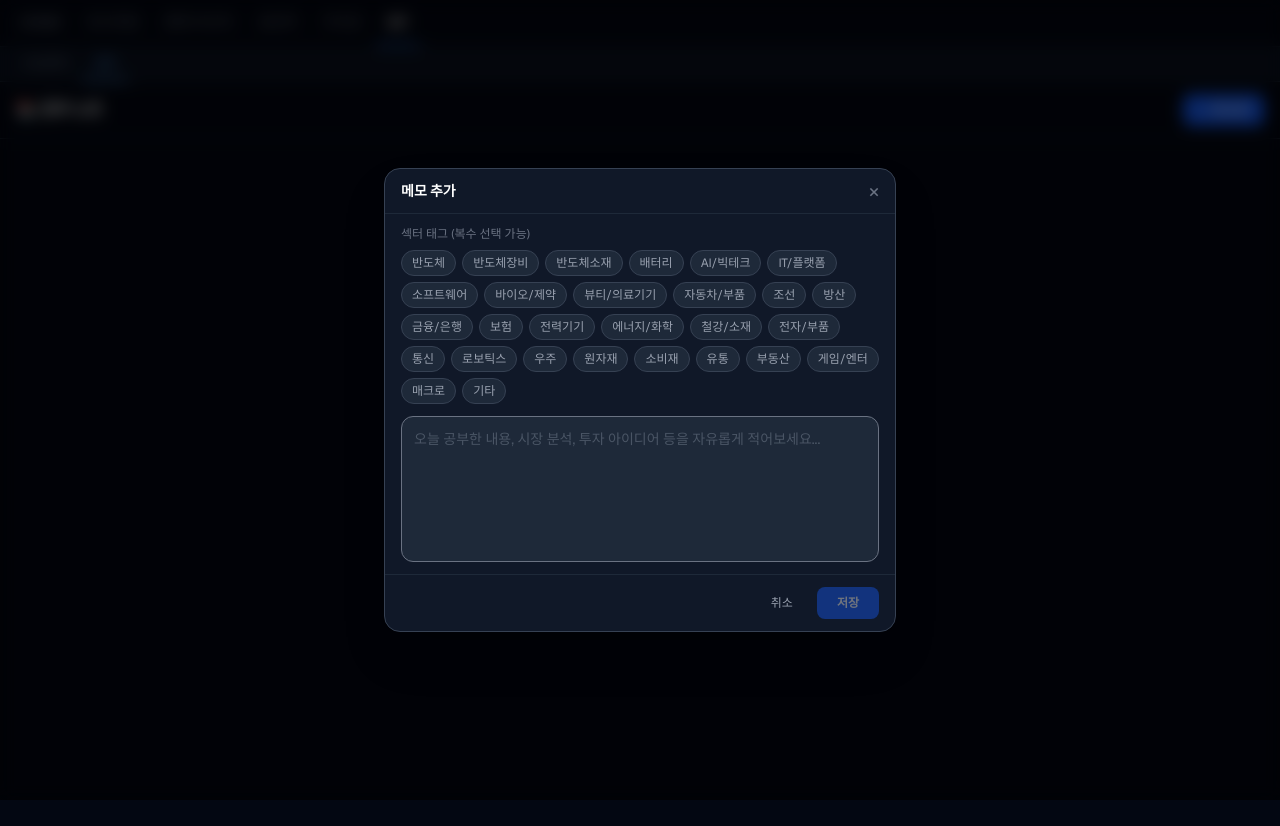
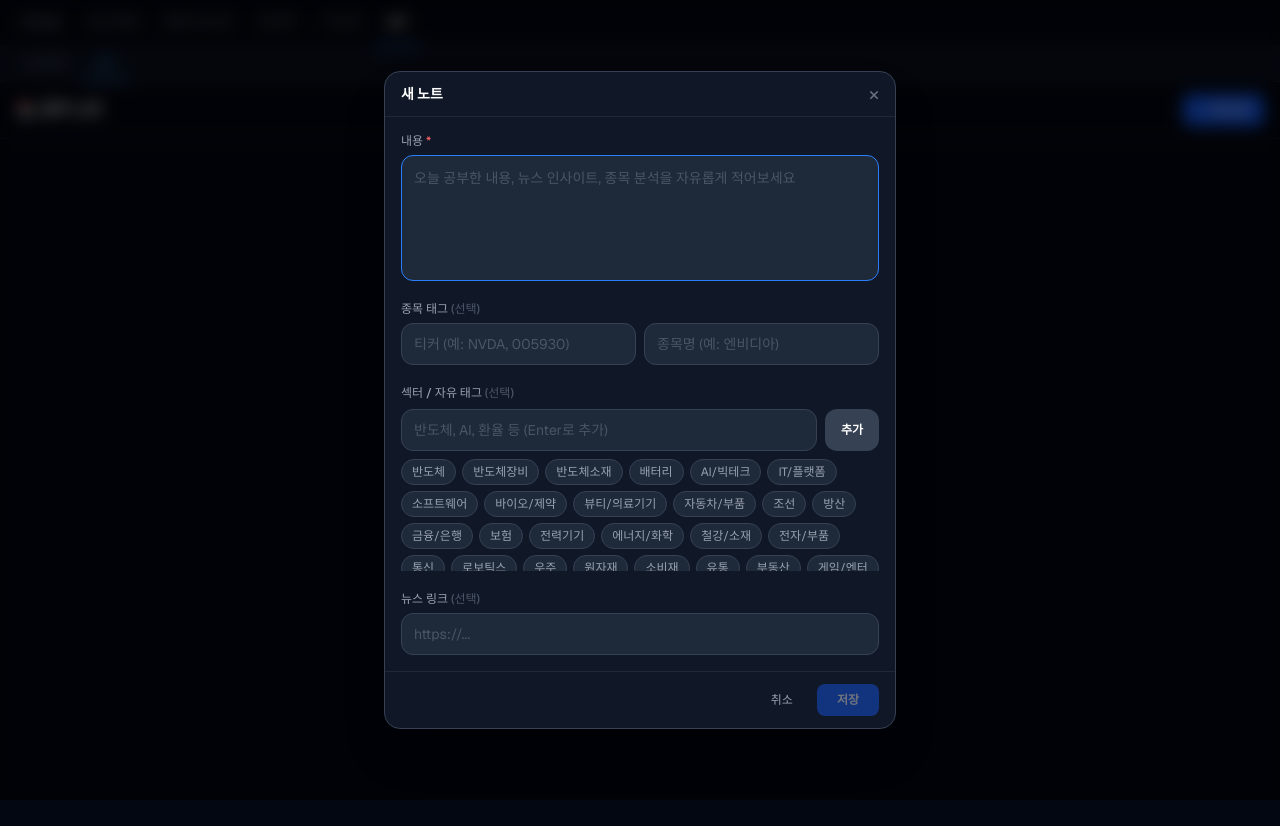
Before and after one commit to yeeun0225/stock-dashboard, a Next.js app: page /study in a window 1280 px wide. Both pictures are taken after a click on the button "첫 번째 노트 작성하기". Shown: the top 826 px of the page. Built offline with nearby package versions, Linux system fonts and the light colour scheme.

Commit message:
feat: 공부 노트 에디터 리디자인 + 종목/링크 필드 + 종목 검색 기능

```diff
--- a/app/study/page.tsx
+++ b/app/study/page.tsx
@@ -7,29 +7,40 @@ import NoteCard from '@/components/NoteCard'
 
 export default function StudyPage() {
   const [notes, setNotes] = useState<Note[]>([])
-  const [activeSector, setActiveSector] = useState<string | null>(null)
   const [showEditor, setShowEditor] = useState(false)
 
+  // 필터 상태
+  const [search,       setSearch]       = useState('')   // 종목 검색
+  const [activeSector, setActiveSector] = useState<string | null>(null)
+  const [activeTab,    setActiveTab]    = useState<'sector' | 'date'>('date')
+
   const refresh = useCallback(() => setNotes(loadNotes()), [])
-
   useEffect(() => { refresh() }, [refresh])
 
-  // Sectors that actually have notes
-  const usedSectors = SECTORS.filter((s) => notes.some((n) => n.sectors.includes(s)))
+  // 섹터 필터 목록
+  const usedSectors = SECTORS.filter(s => notes.some(n => n.sectors.includes(s)))
 
-  // Filtered notes
-  const filtered = activeSector
-    ? notes.filter((n) => n.sectors.includes(activeSector))
-    : notes
+  // 종목 검색 + 섹터 필터 적용
+  const filtered = notes.filter(n => {
+    const q = search.trim().toLowerCase()
+    const matchSearch = !q || (
+      n.ticker?.toLowerCase().includes(q) ||
+      n.stockName?.toLowerCase().includes(q) ||
+      n.content.toLowerCase().includes(q)
+    )
+    const matchSector = !activeSector || n.sectors.includes(activeSector)
+    return matchSearch && matchSector
+  })
 
-  // Group by sector (for the top section)
+  // 섹터별 그룹
   const bySector: Record<string, Note[]> = {}
-  for (const s of (activeSector ? [activeSector] : usedSectors)) {
-    const sNotes = notes.filter((n) => n.sectors.includes(s))
+  const displaySectors = activeSector ? [activeSector] : usedSectors
+  for (const s of displaySectors) {
+    const sNotes = filtered.filter(n => n.sectors.includes(s))
     if (sNotes.length) bySector[s] = sNotes
   }
 
-  // Group by date (for the bottom section)
+  // 날짜별 그룹
   const byDate: Record<string, Note[]> = {}
   for (const n of filtered) {
     const d = formatNoteDate(n.createdAt)
@@ -38,8 +49,9 @@ export default function StudyPage() {
   }
 
   return (
-    <div className="min-h-screen bg-gray-950 text-gray-100 pb-8">
-      {/* Header */}
+    <div className="min-h-screen bg-gray-950 text-gray-100 pb-24">
+
+      {/* 헤더 */}
       <header className="sticky top-0 z-10 bg-gray-950 border-b border-gray-800 px-4 py-3 flex items-center justify-between">
         <h1 className="text-base font-bold text-white">📚 공부 노트</h1>
         <button
@@ -51,7 +63,7 @@ export default function StudyPage() {
         </button>
       </header>
 
-      <main className="px-3 py-4 max-w-3xl mx-auto flex flex-col gap-8">
+      <main className="px-3 py-4 max-w-3xl mx-auto flex flex-col gap-4">
 
         {notes.length === 0 ? (
           <div className="flex flex-col items-center justify-center h-64 gap-4">
@@ -59,16 +71,30 @@ export default function StudyPage() {
             <button
               onClick={() => setShowEditor(true)}
               className="text-sm text-blue-400 hover:text-blue-300 underline"
-            >
-              첫 번째 노트 작성하기
-            </button>
+            >첫 번째 노트 작성하기</button>
           </div>
         ) : (
           <>
-            {/* Sector filter chips */}
-            <div className="flex flex-col gap-3">
-              <h2 className="text-xs font-semibold text-gray-400 uppercase tracking-wider">섹터별 보기</h2>
-              <div className="flex flex-wrap gap-2">
+            {/* 종목 검색 */}
+            <div className="relative">
+              <span className="absolute left-3 top-1/2 -translate-y-1/2 text-gray-500 text-sm">🔍</span>
+              <input
+                value={search}
+                onChange={e => setSearch(e.target.value)}
+                placeholder="종목명 또는 티커로 검색 (예: NVDA, 삼성전자)"
+                className="w-full bg-gray-900 border border-gray-700 rounded-xl pl-9 pr-4 py-2.5 text-sm text-white placeholder-gray-600 focus:outline-none focus:border-blue-500 transition-colors"
+              />
+              {search && (
+                <button
+                  onClick={() => setSearch('')}
+                  className="absolute right-3 top-1/2 -translate-y-1/2 text-gray-500 hover:text-white text-lg leading-none"
+                >×</button>
+              )}
+            </div>
+
+            {/* 섹터 필터 */}
+            {usedSectors.length > 0 && (
+              <div className="flex flex-wrap gap-1.5">
                 <button
                   onClick={() => setActiveSector(null)}
                   className={`text-xs px-3 py-1.5 rounded-full border transition-all ${
@@ -76,12 +102,8 @@ export default function StudyPage() {
                       ? 'bg-white/10 border-gray-400 text-white'
                       : 'bg-gray-800 border-gray-700 text-gray-400 hover:border-gray-500'
                   }`}
-                >
-                  전체 ({notes.length})
-                </button>
-                {usedSectors.map((s) => {
-                  const count = notes.filter((n) => n.sectors.includes(s)).length
-                  return (
+                >전체 ({notes.length})</button>
+                {usedSectors.map(s => (
                   <button
                     key={s}
                     onClick={() => setActiveSector(s === activeSector ? null : s)}
@@ -90,14 +112,50 @@ export default function StudyPage() {
                         ? 'bg-blue-500/20 border-blue-500 text-blue-300'
                         : 'bg-gray-800 border-gray-700 text-gray-400 hover:border-gray-500'
                     }`}
-                    >
-                      {s} ({count})
-                    </button>
-                  )
-                })}
+                  >{s} ({notes.filter(n => n.sectors.includes(s)).length})</button>
+                ))}
               </div>
+            )}
 
-              {/* Sector grouped cards */}
+            {/* 검색 결과 없음 */}
+            {filtered.length === 0 && (
+              <p className="text-center text-gray-500 text-sm py-10">검색 결과가 없어요</p>
+            )}
+
+            {/* 탭 전환 */}
+            {filtered.length > 0 && (
+              <div className="flex gap-1 bg-gray-900 p-1 rounded-xl">
+                {(['date', 'sector'] as const).map(tab => (
+                  <button
+                    key={tab}
+                    onClick={() => setActiveTab(tab)}
+                    className={`flex-1 py-1.5 text-xs font-medium rounded-lg transition-colors ${
+                      activeTab === tab
+                        ? 'bg-gray-700 text-white'
+                        : 'text-gray-500 hover:text-gray-300'
+                    }`}
+                  >{tab === 'date' ? '날짜별' : '섹터별'}</button>
+                ))}
+              </div>
+            )}
+
+            {/* 날짜별 */}
+            {activeTab === 'date' && filtered.length > 0 && (
+              <div className="flex flex-col gap-4">
+                {Object.entries(byDate).map(([date, dateNotes]) => (
+                  <div key={date} className="flex flex-col gap-2">
+                    <p className="text-xs font-semibold text-gray-500">{date}</p>
+                    {dateNotes.map(n => (
+                      <NoteCard key={n.id} note={n} onChange={refresh} />
+                    ))}
+                  </div>
+                ))}
+              </div>
+            )}
+
+            {/* 섹터별 */}
+            {activeTab === 'sector' && filtered.length > 0 && (
+              <div className="flex flex-col gap-4">
                 {Object.entries(bySector).map(([sector, sNotes]) => (
                   <div key={sector} className="flex flex-col gap-2">
                     <h3 className="text-xs font-semibold text-gray-500 flex items-center gap-2">
@@ -105,31 +163,28 @@ export default function StudyPage() {
                       <span className="text-gray-600">{sNotes.length}개</span>
                     </h3>
                     <div className="grid grid-cols-1 md:grid-cols-2 gap-2">
-                    {sNotes.map((n) => (
+                      {sNotes.map(n => (
                         <NoteCard key={n.id} note={n} onChange={refresh} />
                       ))}
                     </div>
                   </div>
                 ))}
+                {/* 태그 없는 노트 */}
+                {(() => {
+                  const untagged = filtered.filter(n => n.sectors.length === 0)
+                  return untagged.length > 0 ? (
+                    <div className="flex flex-col gap-2">
+                      <h3 className="text-xs font-semibold text-gray-500 flex items-center gap-2">
+                        <span className="bg-gray-800 border border-gray-700 rounded px-2 py-0.5">태그 없음</span>
+                      </h3>
+                      <div className="grid grid-cols-1 md:grid-cols-2 gap-2">
+                        {untagged.map(n => <NoteCard key={n.id} note={n} onChange={refresh} />)}
                       </div>
-
-            {/* Divider */}
-            <div className="border-t border-gray-800" />
-
-            {/* Date feed */}
-            <div className="flex flex-col gap-4">
-              <h2 className="text-xs font-semibold text-gray-400 uppercase tracking-wider">
-                날짜별 보기 {activeSector && <span className="text-blue-400 normal-case">— {activeSector}</span>}
-              </h2>
-              {Object.entries(byDate).map(([date, dateNotes]) => (
-                <div key={date} className="flex flex-col gap-2">
-                  <p className="text-xs font-semibold text-gray-600">{date}</p>
-                  {dateNotes.map((n) => (
-                    <NoteCard key={n.id} note={n} onChange={refresh} />
-                  ))}
                     </div>
-              ))}
+                  ) : null
+                })()}
               </div>
+            )}
           </>
         )}
       </main>
--- a/components/NoteEditor.tsx
+++ b/components/NoteEditor.tsx
@@ -4,16 +4,19 @@ import { useState, useEffect } from 'react'
 import { SECTORS, type Note, saveNote, genId } from '@/lib/notes'
 
 interface Props {
-  initial?: Partial<Note>   // pre-fill ticker/stockName/sectors
+  initial?: Partial<Note>
   onSave: (note: Note) => void
   onClose: () => void
 }
 
 export default function NoteEditor({ initial, onSave, onClose }: Props) {
-  const [content, setContent] = useState(initial?.content ?? '')
-  const [sectors, setSectors] = useState<string[]>(initial?.sectors ?? [])
+  const [content,   setContent]   = useState(initial?.content ?? '')
+  const [ticker,    setTicker]    = useState(initial?.ticker ?? '')
+  const [stockName, setStockName] = useState(initial?.stockName ?? '')
+  const [sectors,   setSectors]   = useState<string[]>(initial?.sectors ?? [])
+  const [newsLink,  setNewsLink]  = useState(initial?.newsLink ?? '')
+  const [sectorInput, setSectorInput] = useState('')
 
-  // Close on Escape
   useEffect(() => {
     const handler = (e: KeyboardEvent) => { if (e.key === 'Escape') onClose() }
     document.addEventListener('keydown', handler)
@@ -21,18 +24,25 @@ export default function NoteEditor({ initial, onSave, onClose }: Props) {
   }, [onClose])
 
   const toggleSector = (s: string) =>
-    setSectors((prev) => prev.includes(s) ? prev.filter((x) => x !== s) : [...prev, s])
+    setSectors(prev => prev.includes(s) ? prev.filter(x => x !== s) : [...prev, s])
+
+  const addCustomSector = () => {
+    const val = sectorInput.trim()
+    if (val && !sectors.includes(val)) setSectors(prev => [...prev, val])
+    setSectorInput('')
+  }
 
   const handleSave = () => {
     if (!content.trim()) return
     const now = Date.now()
     const note: Note = {
-      id: initial?.id ?? genId(),
-      type: initial?.type ?? 'study',
-      ticker: initial?.ticker,
-      stockName: initial?.stockName,
+      id:        initial?.id ?? genId(),
+      type:      initial?.type ?? 'study',
+      ticker:    ticker.trim() || undefined,
+      stockName: stockName.trim() || ticker.trim() || undefined,
       sectors,
-      content: content.trim(),
+      content:   content.trim(),
+      newsLink:  newsLink.trim() || undefined,
       createdAt: initial?.createdAt ?? now,
       updatedAt: now,
     }
@@ -40,86 +50,121 @@ export default function NoteEditor({ initial, onSave, onClose }: Props) {
     onSave(note)
   }
 
-  const isStock = !!initial?.ticker
-
   return (
     <div className="fixed inset-0 z-50 flex items-end md:items-center justify-center p-0 md:p-4">
-      {/* Backdrop */}
       <div className="absolute inset-0 bg-black/60 backdrop-blur-sm" onClick={onClose} />
 
-      {/* Modal */}
-      <div className="relative w-full md:max-w-lg bg-gray-900 rounded-t-2xl md:rounded-2xl border border-gray-700 shadow-2xl flex flex-col max-h-[90vh]">
-        {/* Header */}
-        <div className="flex items-center justify-between px-4 py-3 border-b border-gray-800">
-          <div>
-            <h3 className="text-sm font-bold text-white">
-              {initial?.id ? '메모 수정' : '메모 추가'}
-            </h3>
-            {isStock && (
-              <p className="text-xs text-gray-500 mt-0.5">
-                {initial.stockName} · {initial.ticker}
-              </p>
-            )}
-          </div>
-          <button onClick={onClose} className="text-gray-500 hover:text-gray-300 text-xl leading-none">
-            ×
-          </button>
+      <div className="relative w-full md:max-w-lg bg-gray-900 rounded-t-2xl md:rounded-2xl border border-gray-700 shadow-2xl flex flex-col max-h-[92vh]">
+
+        {/* 헤더 */}
+        <div className="flex items-center justify-between px-4 py-3 border-b border-gray-800 shrink-0">
+          <h3 className="text-sm font-bold text-white">
+            {initial?.id ? '노트 수정' : '새 노트'}
+          </h3>
+          <button onClick={onClose} className="text-gray-500 hover:text-white text-xl leading-none transition-colors">×</button>
         </div>
 
-        <div className="flex-1 overflow-y-auto px-4 py-3 flex flex-col gap-3">
-          {/* Sector tags */}
-          <div>
-            <p className="text-xs text-gray-500 mb-2">섹터 태그 (복수 선택 가능)</p>
-            <div className="flex flex-wrap gap-1.5">
-              {SECTORS.map((s) => {
-                const active = sectors.includes(s)
-                return (
-                  <button
-                    key={s}
-                    onClick={() => toggleSector(s)}
-                    className={`text-xs px-2.5 py-1 rounded-full border transition-all ${
-                      active
-                        ? 'bg-blue-500/20 border-blue-500 text-blue-300'
-                        : 'bg-gray-800 border-gray-700 text-gray-400 hover:border-gray-500'
-                    }`}
-                  >
-                    {s}
-                  </button>
-                )
-              })}
+        <div className="flex-1 overflow-y-auto px-4 py-4 flex flex-col gap-5">
+
+          {/* 내용 */}
+          <div className="flex flex-col gap-1.5">
+            <label className="text-xs font-medium text-gray-400">내용 <span className="text-red-400">*</span></label>
+            <textarea
+              value={content}
+              onChange={e => setContent(e.target.value)}
+              placeholder="오늘 공부한 내용, 뉴스 인사이트, 종목 분석을 자유롭게 적어보세요"
+              className="w-full bg-gray-800 border border-gray-700 rounded-xl px-3 py-3 text-sm text-white placeholder-gray-600 focus:outline-none focus:border-blue-500 resize-none transition-colors"
+              rows={5}
+              autoFocus
+            />
+          </div>
+
+          {/* 종목 태그 */}
+          <div className="flex flex-col gap-1.5">
+            <label className="text-xs font-medium text-gray-400">종목 태그 <span className="text-gray-600">(선택)</span></label>
+            <div className="flex gap-2">
+              <input
+                value={ticker}
+                onChange={e => setTicker(e.target.value.toUpperCase())}
+                placeholder="티커 (예: NVDA, 005930)"
+                className="flex-1 bg-gray-800 border border-gray-700 rounded-xl px-3 py-2.5 text-sm text-white placeholder-gray-600 focus:outline-none focus:border-blue-500 transition-colors"
+              />
+              <input
+                value={stockName}
+                onChange={e => setStockName(e.target.value)}
+                placeholder="종목명 (예: 엔비디아)"
+                className="flex-1 bg-gray-800 border border-gray-700 rounded-xl px-3 py-2.5 text-sm text-white placeholder-gray-600 focus:outline-none focus:border-blue-500 transition-colors"
+              />
             </div>
           </div>
 
-          {/* Content */}
-          <textarea
-            value={content}
-            onChange={(e) => setContent(e.target.value)}
-            placeholder={
-              isStock
-                ? `${initial?.stockName}에 대한 메모를 작성하세요...`
-                : '오늘 공부한 내용, 시장 분석, 투자 아이디어 등을 자유롭게 적어보세요...'
-            }
-            className="w-full bg-gray-800 border border-gray-700 rounded-xl px-3 py-3 text-sm text-white placeholder-gray-600 focus:outline-none focus:border-gray-500 resize-none"
-            rows={6}
-            autoFocus
-          />
+          {/* 섹터 / 자유 태그 */}
+          <div className="flex flex-col gap-2">
+            <label className="text-xs font-medium text-gray-400">섹터 / 자유 태그 <span className="text-gray-600">(선택)</span></label>
+            {/* 자유 태그 입력 */}
+            <div className="flex gap-2">
+              <input
+                value={sectorInput}
+                onChange={e => setSectorInput(e.target.value)}
+                onKeyDown={e => { if (e.key === 'Enter') { e.preventDefault(); addCustomSector() } }}
+                placeholder="반도체, AI, 환율 등 (Enter로 추가)"
+                className="flex-1 bg-gray-800 border border-gray-700 rounded-xl px-3 py-2.5 text-sm text-white placeholder-gray-600 focus:outline-none focus:border-blue-500 transition-colors"
+              />
+              <button
+                onClick={addCustomSector}
+                className="px-4 py-2 text-xs font-semibold bg-gray-700 hover:bg-gray-600 text-white rounded-xl transition-colors"
+              >추가</button>
+            </div>
+            {/* 선택된 태그 */}
+            {sectors.length > 0 && (
+              <div className="flex flex-wrap gap-1.5">
+                {sectors.map(s => (
+                  <span key={s} className="flex items-center gap-1 text-xs bg-blue-500/20 border border-blue-500/40 text-blue-300 rounded-full px-2.5 py-1">
+                    {s}
+                    <button onClick={() => toggleSector(s)} className="text-blue-400 hover:text-white leading-none">×</button>
+                  </span>
+                ))}
+              </div>
+            )}
+            {/* 섹터 칩 목록 */}
+            <div className="flex flex-wrap gap-1.5 max-h-28 overflow-y-auto">
+              {SECTORS.filter(s => !sectors.includes(s)).map(s => (
+                <button
+                  key={s}
+                  onClick={() => toggleSector(s)}
+                  className="text-xs px-2.5 py-1 rounded-full border bg-gray-800 border-gray-700 text-gray-400 hover:border-gray-500 hover:text-gray-200 transition-all"
+                >
+                  {s}
+                </button>
+              ))}
+            </div>
+          </div>
+
+          {/* 뉴스 링크 */}
+          <div className="flex flex-col gap-1.5">
+            <label className="text-xs font-medium text-gray-400">뉴스 링크 <span className="text-gray-600">(선택)</span></label>
+            <input
+              value={newsLink}
+              onChange={e => setNewsLink(e.target.value)}
+              placeholder="https://..."
+              type="url"
+              className="w-full bg-gray-800 border border-gray-700 rounded-xl px-3 py-2.5 text-sm text-white placeholder-gray-600 focus:outline-none focus:border-blue-500 transition-colors"
+            />
+          </div>
+
         </div>
 
-        {/* Footer */}
-        <div className="px-4 py-3 border-t border-gray-800 flex justify-end gap-2">
+        {/* 푸터 */}
+        <div className="px-4 py-3 border-t border-gray-800 flex justify-end gap-2 shrink-0">
           <button
             onClick={onClose}
             className="px-4 py-2 text-xs text-gray-400 hover:text-gray-200 transition-colors"
-          >
-            취소
-          </button>
+          >취소</button>
           <button
             onClick={handleSave}
             disabled={!content.trim()}
             className="px-5 py-2 text-xs font-semibold bg-blue-600 hover:bg-blue-500 disabled:opacity-40 disabled:cursor-not-allowed text-white rounded-lg transition-colors"
-          >
-            저장
-          </button>
+          >저장</button>
         </div>
       </div>
     </div>
--- a/lib/notes.ts
+++ b/lib/notes.ts
@@ -19,6 +19,7 @@ export interface Note {
   stockName?: string
   sectors: string[]
   content: string
+  newsLink?: string
   createdAt: number
   updatedAt: number
 }
```
Also changed, not shown: components/NoteCard.tsx (+17 -7 lines). Lines whose indentation alone changed are shown as unchanged.
